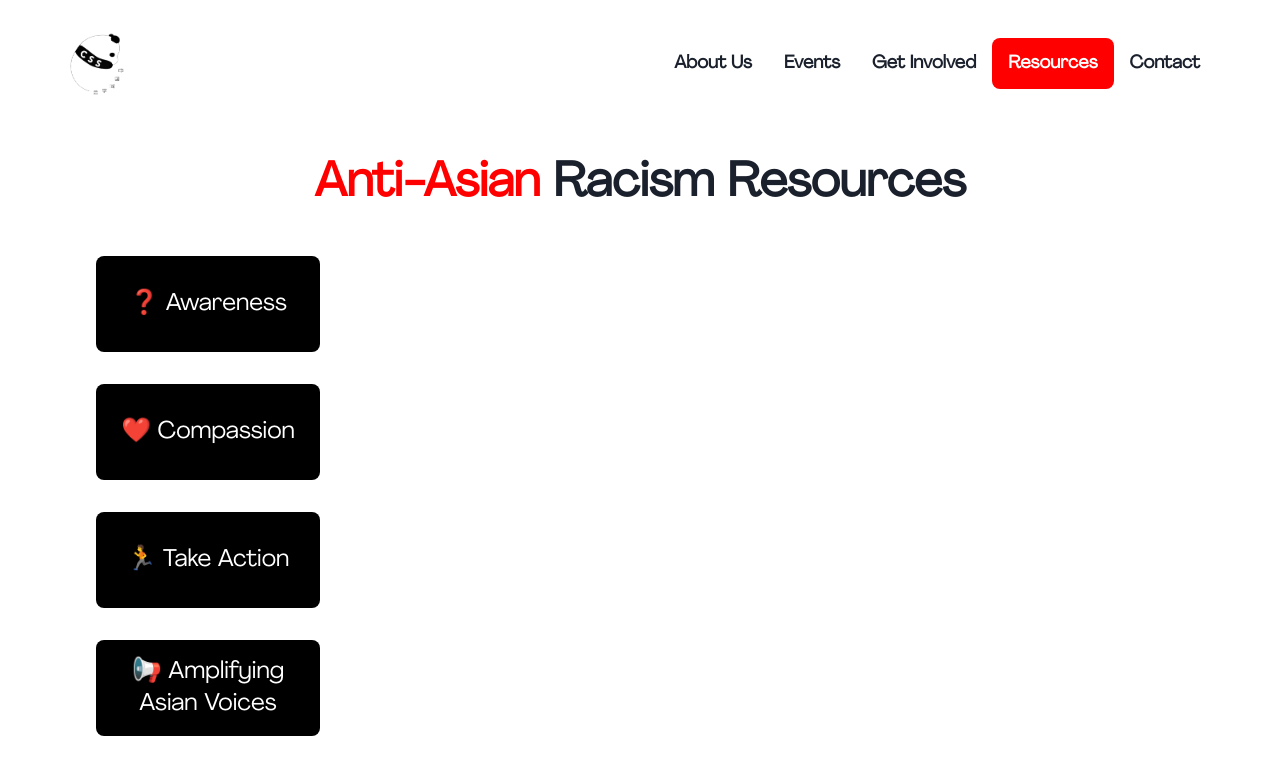
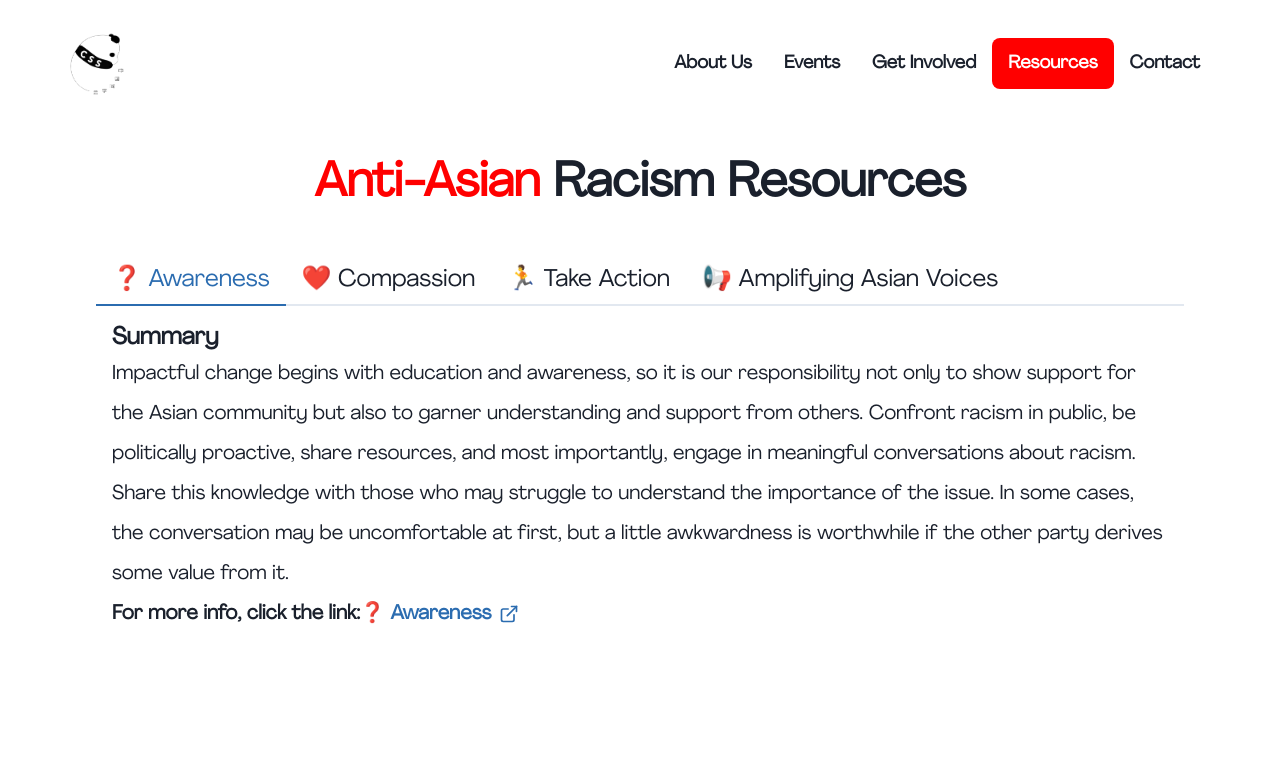
Before and after one commit to allennguyen01/UCalgary-CSS, a React (Vite) app: page /resources/anti-asian-racism in a window 1280 px wide. Shown: the top 774 px of the page. Built offline with nearby package versions, Linux system fonts and the light colour scheme.

Commit message:
Change to tab design for Anti Asian Racism page

```diff
--- a/package.json
+++ b/package.json
@@ -10,6 +10,7 @@
     "preview": "vite preview"
   },
   "dependencies": {
+    "@chakra-ui/icons": "^2.1.0",
     "@chakra-ui/react": "^2.8.0",
     "@emotion/react": "^11.11.1",
     "@emotion/styled": "^11.11.0",
--- a/src/pages/AntiAsianRacism.jsx
+++ b/src/pages/AntiAsianRacism.jsx
@@ -1,7 +1,14 @@
-import { useState } from "react";
-import PropTypes from "prop-types";
+import {
+  Tabs,
+  TabList,
+  TabPanels,
+  Tab,
+  TabPanel,
+  Text,
+  Link,
+} from "@chakra-ui/react";
+import { ExternalLinkIcon } from "@chakra-ui/icons";
 
-export default function AntiAsianRacism() {
 const articles = [
   {
     id: 0,
@@ -33,76 +40,45 @@ export default function AntiAsianRacism() {
   },
 ];
 
-  const [boxOpen, setBoxOpen] = useState([false, false, false, false]);
-
+export default function AntiAsianRacism() {
   return (
     <section className="flex flex-col gap-8 m-8">
       <h1 className="text-5xl text-center font-bold mb-4">
         <span className="text-red">Anti-Asian</span> Racism Resources
       </h1>
-      <div className="flex flex-row items-start">
-        <div className="flex flex-col items-start gap-8">
-          {articles.map((article) => (
-            <a
-              key={article.id}
-              href={article.link}
-              target="_blank"
-              rel="noopener noreferrer"
-              onMouseEnter={() => {
-                switch (article.id) {
-                  case 0:
-                    setBoxOpen([true, false, false, false]);
-                    break;
-                  case 1:
-                    setBoxOpen([false, true, false, false]);
-                    break;
-                  case 2:
-                    setBoxOpen([false, false, true, false]);
-                    break;
-                  case 3:
-                    setBoxOpen([false, false, false, true]);
-                    break;
-                }
-              }}
-              className="flex items-center justify-center text-center text-2xl text-white bg-black w-56 h-24 p-4 rounded-lg hover:bg-gray-200 hover:text-gray-800"
-            >
-              {article.title}
-            </a>
-          ))}
-        </div>
-        <div className="mx-12">
-          {articles.map((article) => (
-            <ContentBox key={article.id} article={article} boxOpen={boxOpen} />
-          ))}
-        </div>
-      </div>
+
+      <TabResources />
     </section>
   );
 }
 
-function ContentBox({ article, boxOpen }) {
+function TabResources() {
   return (
-    <p
-      className={`${
-        boxOpen[article.id] ? "block" : "hidden"
-      } text-2xl leading-loose`}
-    >
-      {article.summary}
-      <br />
-      <p className="font-semibold">
-        For more info, click the link:{" "}
-        <a
-          href={article.link}
-          className="underline text-blue-600 hover:text-blue-800"
-        >
-          {article.title}
-        </a>
-      </p>
-    </p>
+    <Tabs>
+      <TabList>
+        {articles.map((article) => (
+          <Tab key={article.id}>
+            <Text className="text-2xl">{article.title}</Text>
+          </Tab>
+        ))}
+      </TabList>
+
+      <TabPanels>
+        {articles.map((article) => (
+          <TabPanel key={article.id}>
+            <Text className="text-xl leading-loose">
+              <Text className="text-2xl font-bold">Summary</Text>
+              {article.summary}{" "}
+              <Text className="font-bold">
+                For more info, click the link:
+                <Link href={article.link} isExternal color="blue.600">
+                  {article.title} <ExternalLinkIcon mx="2px" />
+                </Link>
+              </Text>
+            </Text>
+          </TabPanel>
+        ))}
+      </TabPanels>
+    </Tabs>
   );
 }
-
-ContentBox.propTypes = {
-  boxOpen: PropTypes.array,
-  article: PropTypes.object,
-};
```
Lines whose indentation alone changed are shown as unchanged.
